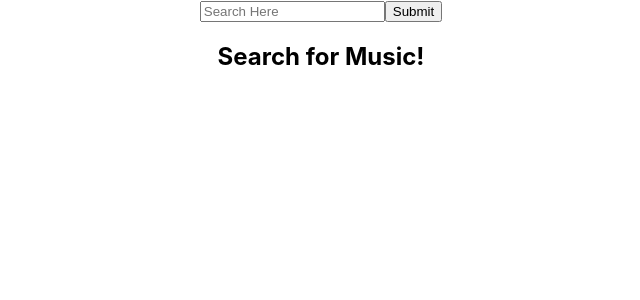
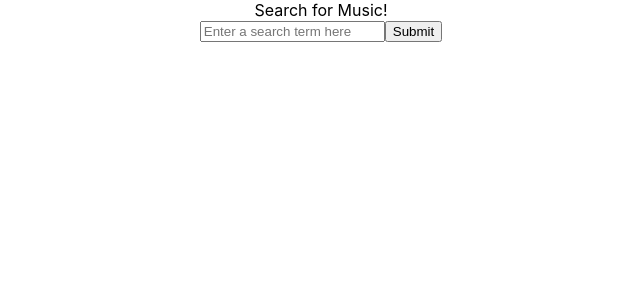
Before and after one commit to BenjaminBanwart/music_search_library, a React (Create React App) app: page / in a window 1280 px wide. Shown: the top 300 px of the page, without its empty margins (319-959 px from the left). Built offline with nearby package versions, Linux system fonts and the light colour scheme.

Commit message:
Artist view and album view added with routing

```diff
--- a/package.json
+++ b/package.json
@@ -8,6 +8,7 @@
     "@testing-library/user-event": "^13.5.0",
     "react": "^17.0.2",
     "react-dom": "^17.0.2",
+    "react-router-dom": "^6.2.2",
     "react-scripts": "5.0.0",
     "web-vitals": "^2.1.4"
   },
--- a/src/App.js
+++ b/src/App.js
@@ -1,43 +1,57 @@
-import { useEffect, useRef, useState } from 'react';
-import Gallery from './components/Gallery';
-import SearchBar from './components/SearchBar';
-import { DataContext } from './contexts/DataContext'
-import { SearchContext } from './contexts/SearchContext';
-import './App.css';
+import { useEffect, useState } from 'react'
+import { BrowserRouter as Router, Routes, Route } from 'react-router-dom'
+import Gallery from './components/Gallery'
+import SearchBar from './components/SearchBar'
+import AlbumView from './components/AlbumView'
+import ArtistView from './components/ArtistView'
+import { Fragment } from 'react/cjs/react.production.min'
+import './App.css'
 
-function App(){
-    let [message, setMessage] = useState('Search for Music!');
-    let [data, setData] = useState([]);
-    let searchInput = useRef('')
+function App() {
+	let [search, setSearch] = useState('')
+	let [message, setMessage] = useState('Search for Music!')
+	let [data, setData] = useState([])
 
 	const API_URL = 'https://itunes.apple.com/search?term='
 
-  const handleSearch = (e, term) => {
-    e.preventDefault()
+	useEffect(() => {
+		if(search) {
 			const fetchData = async () => {
-        document.title = `${term} Music`
-        const response = await fetch(API_URL + term)
+				document.title = `${search} Music`
+				const response = await fetch(API_URL + search)
 				const resData = await response.json()
 				if (resData.results.length > 0) {
 					return setData(resData.results)
 				} else {
-            return setMessage('Not Found.')
+					return setMessage('Not Found')
 				}
 			}
 			fetchData()
 		}
+	}, [search])
+
+	const handleSearch = (e, term) => {
+		e.preventDefault()
+		setSearch(term)
+	}
 
 	return (
 		<div className='App'>
-          <SearchContext.Provider value={{term: searchInput, handleSearch: handleSearch}}>
-            <SearchBar />
-          </SearchContext.Provider>
-          <h2>{message}</h2>
-          <DataContext.Provider value={data}>
-            <Gallery />
-          </DataContext.Provider>
+			{message}
+			<Router>
+				<Routes>
+					<Route path="/" element={
+						<Fragment>
+							<SearchBar handleSearch = {handleSearch}/>
+							<Gallery data={data} />
+						</Fragment>
+					} />
+					<Route path="/album/:id" element={<AlbumView />} />
+					<Route path="/artist/:id" element={<ArtistView />} />
+				</Routes>
+			</Router>
 		</div>
-    )
+  );
 }
 
-export default App
+export default App;
--- /dev/null
+++ b/src/components/AlbumView.js
@@ -0,0 +1,17 @@
+// component to serve specific data about a given album
+import { useState, useEffect } from 'react'
+import { useParams } from 'react-router-dom'
+
+function AlbumView() {
+    const { id } = useParams()
+    const [ albumData, setalbumData ] = useState([])
+
+    return (
+        <div>
+            <h2>The id passed was: {id}</h2>
+            <p>Album Data Goes Here!</p>
+        </div>
+    )
+}
+
+export default AlbumView
--- /dev/null
+++ b/src/components/ArtistView.js
@@ -0,0 +1,17 @@
+// component to serve specific data about our artist
+import { useState, useEffect } from 'react'
+import { useParams } from 'react-router-dom'
+
+function ArtistView() {
+    const { id } = useParams()
+    const [ artistData, setArtistData ] = useState([])
+
+    return (
+        <div>
+            <h2>The id passed was: {id}</h2>
+            <p>Artist Data Goes Here!</p>
+        </div>
+    )
+}
+
+export default ArtistView
--- a/src/components/Gallery.jsx
+++ b/src/components/Gallery.jsx
@@ -1,12 +1,8 @@
 import GalleryItem from './GalleryItem';
-import { useContext } from 'react';
-import { DataContext } from '../contexts/DataContext'
 
-function Gallery(){
+function Gallery(props){
 
-    const data = useContext(DataContext);
-
-    const display = data.map((item, index) => {
+    const display = props.data.map((item, index) => {
         return (
             <GalleryItem item={item} key={index} />
         )
--- a/src/components/GalleryItem.jsx
+++ b/src/components/GalleryItem.jsx
@@ -1,27 +1,8 @@
 import { useState } from 'react'
+import { Link } from 'react-router-dom'
 
-function GalleryItem(props) {
+function GalleryItem(props){
     let [view, setView] = useState(false)
-
-    const simpleView = () => {
-        return (
-            <div style={simpleStyle}>
-                <h3>{props.item.trackName}</h3>
-                <h4>{props.item.collectionName}</h4>
-            </div>
-        )
-    }
-
-    const detailView = () => {
-        return (
-            <div style={detailStyle}>
-                <h2>{props.item.trackName}</h2>
-                <h3>{props.item.collectionName}</h3>
-                <h4>{props.item.primaryGenreName}</h4>
-                <h4>{props.item.releaseDate}</h4>
-            </div>
-        )
-    }
 
     const simpleStyle = {
         'width': '25vw',
@@ -41,14 +22,41 @@
         'color': 'yellow'
     }
 
+    const simpleView = () => {
+        return (
+            <div style={simpleStyle}>
+                <h3>{props.item.trackName}</h3>
+                <h4>{props.item.collectionName}</h4>
+            </div>
+        )
+    }
+
+    const detailView = () => {
+        return (
+            <div style={detailStyle}>
+                <h2>{props.item.trackName}</h2>
+                <h3>
+                    <Link to={`/artist/${props.item.artistId}`}>
+                        {props.item.artistName}
+                    </Link>
+                </h3>
+                <h3>
+                    <Link to={`/album/${props.item.collectionId}`}>
+                        {props.item.collectionName}
+                    </Link>
+                </h3>
+                <h4>{props.item.primaryGenreName}</h4>
+                <h4>{props.item.releaseDate}</h4>
+            </div>
+        )
+    }
+
     return (
-        <div onClick={() => setView(!view)}
-        style={{'display': 'inline-block'}}>
-
+        <div onClick={() =>setView(!view)} style={{'display': 'inline-block'}}>
+            {/* This simple ternary shows the simple view when 'view' is false! */}
             {view ? detailView() : simpleView()}
-
         </div>
     )
+}
 
-}
 export default GalleryItem
--- a/src/components/SearchBar.jsx
+++ b/src/components/SearchBar.jsx
@@ -1,15 +1,18 @@
-import { useContext } from 'react';
-import { SearchContext } from '../contexts/SearchContext'
+import { useState } from 'react'
 
-function SearchBar(){
-
-    const {term, handleSearch} = useContext(SearchContext);
+function SearchBar(props) {
+    let [searchTerm, setSearchTerm] = useState('')
 
     return (
-            <form>
-                <input type="text" placeholder="Search Here" ref={term} />
-                <button onClick={(e) => handleSearch(e, term.current.value)}>Submit</button>
-            </form>
+        <form onSubmit={(e) => props.handleSearch(e, searchTerm)}>
+
+            <input type="text" placeholder="Enter a search term here" onChange={
+                (e) => setSearchTerm(e.target.value)
+            } />
+
+            <input type="submit" />
+
+        </form>
     )
 }
 
```
Also changed, not shown: 1 other file (tests, documents, lock files or other folders). Lines whose indentation alone changed are shown as unchanged.
